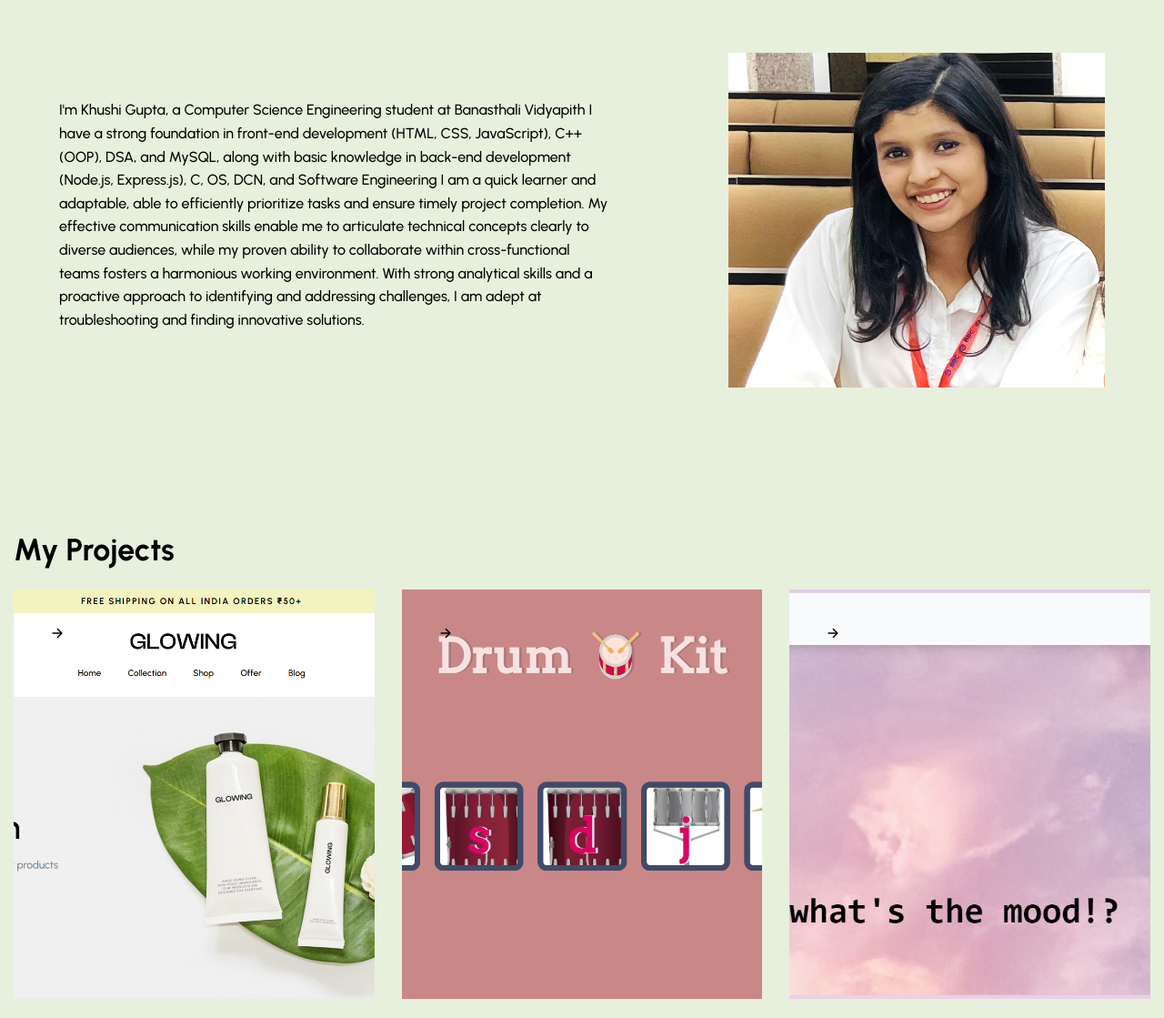
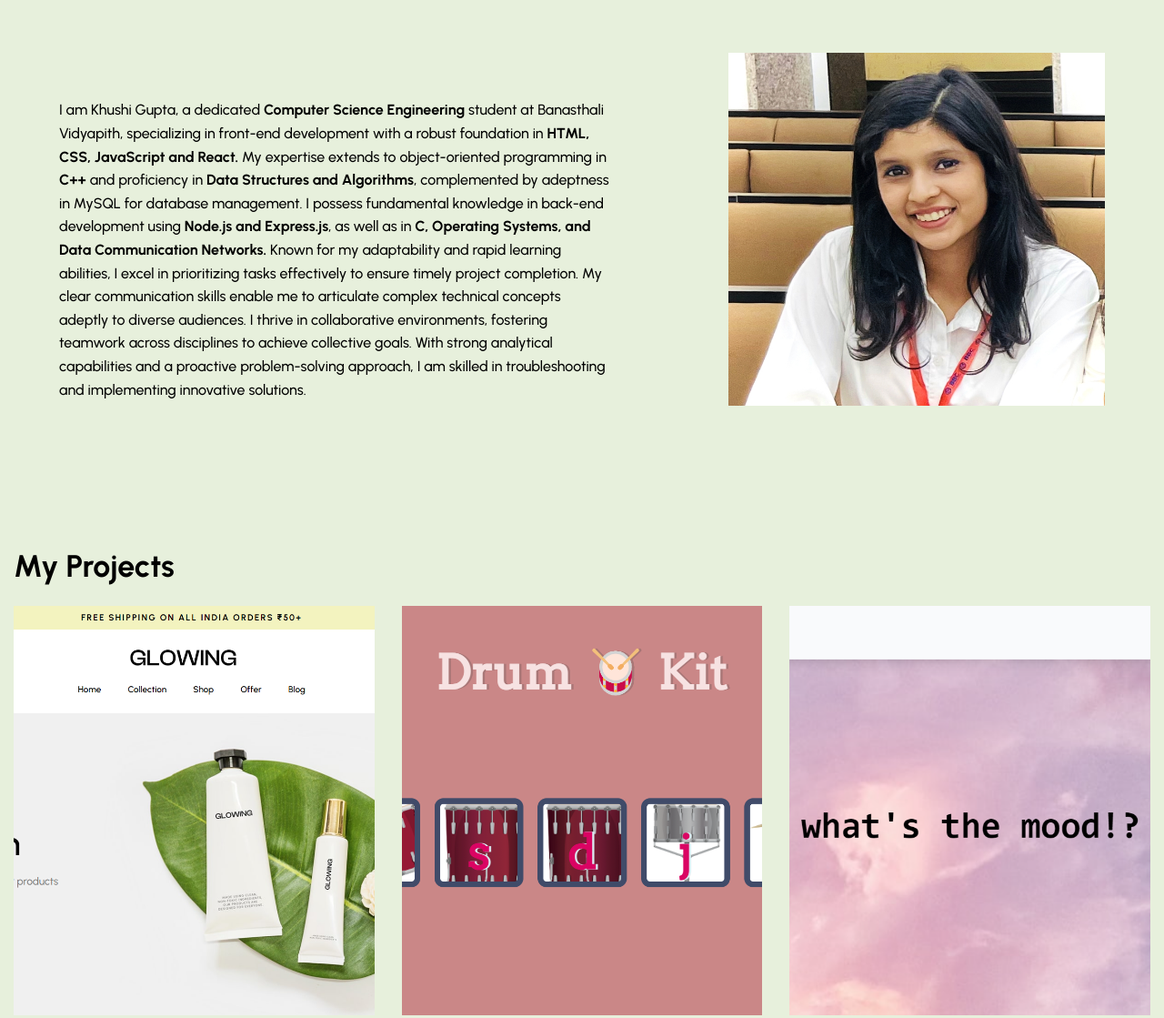
Before and after one commit to k-gupta2518/Portfolio, a plain HTML site: page index.html in a window 1280 px wide. Shown: the part 520-1639 px from the top of the page at 91% size. Drawn offline with nearby package versions, Linux system fonts and the light colour scheme.

```diff
--- a/index.html
+++ b/index.html
@@ -133,14 +133,9 @@
 
                 <p class="container">
                   <div container-my>
-                    I'm Khushi Gupta, a Computer Science Engineering student at Banasthali Vidyapith
-                  I have a strong foundation in front-end development (HTML, CSS, JavaScript), C++ (OOP), DSA, and MySQL,
-                   along with basic knowledge in back-end development (Node.js, Express.js), C, OS, DCN, and Software Engineering
-                  I am a quick learner and adaptable, able to efficiently prioritize tasks and ensure timely project completion.
-                  My effective communication skills enable me to articulate technical concepts clearly to diverse audiences,
-                  while my proven ability to collaborate within cross-functional teams fosters a harmonious working environment.
-                  With strong analytical skills and a proactive approach to identifying and addressing challenges,
-                  I am adept at troubleshooting and finding innovative solutions.
+                    I am Khushi Gupta, a dedicated<b> Computer Science Engineering </b> student at Banasthali Vidyapith, specializing in front-end development with a robust foundation in<b> HTML, CSS, JavaScript and React.</b> My expertise extends to object-oriented programming in <b>C++</b> and proficiency in <b>Data Structures and Algorithms</b>, complemented by adeptness in MySQL for database management. I possess fundamental knowledge in back-end development using<b> Node.js and Express.js</b>, as well as in <b>C, Operating Systems, and Data Communication Networks.</b>
+
+                    Known for my adaptability and rapid learning abilities, I excel in prioritizing tasks effectively to ensure timely project completion. My clear communication skills enable me to articulate complex technical concepts adeptly to diverse audiences. I thrive in collaborative environments, fostering teamwork across disciplines to achieve collective goals. With strong analytical capabilities and a proactive problem-solving approach, I am skilled in troubleshooting and implementing innovative solutions.
                 </div></p>
 
               </div>
@@ -160,54 +155,36 @@
 
       <section class="section projects" id="projects" aria-label="projects" data-section>
         <div class="container">
-
           <div class="title-wrapper">
             <h2 class="h2 section-title">My Projects</h2>
           </div>
-
           <ul class="about-list">
-
             <li>
               <div class="about-card has-before hover:shine">
                 <a href="https://ecommerce-omega-sandy.vercel.app/" class="btn-link">
-                  <ion-icon name="arrow-forward" aria-hidden="true"></ion-icon>
+                <div class="has-bg-image" style="background-image: url('assets/Screenshot\ 2024-07-05\ 005319.png')"></div>
                 </a>
-
-                <div class="has-bg-image" style="background-image: url('assets/Screenshot\ 2024-07-05\ 005319.png')"></div>
-
               </div>
             </li>
             <li>
               <div class="about-card has-before hover:shine">
-
                 <a href="https://drumgame-lemon.vercel.app/" class="btn-link">
-                  <ion-icon name="arrow-forward" aria-hidden="true"></ion-icon>
-                </a>
-
                 <div class="has-bg-image" style="background-image: url('assets/Screenshot\ 2024-07-05\ 005300.png')"></div>
-
+                  </a>
               </div>
             </li>
             <li>
               <div class="about-card has-before hover:shine">
                 <a href="https://fun-sepia.vercel.app/" class="btn-link">
-                  <ion-icon name="arrow-forward" aria-hidden="true"></ion-icon>
-                </a>
-
-                <div class="has-bg-image" style="background-image: url('assets/Screenshot\ 2024-07-05\ 005213.png')"></div>
-
+                 <div class="has-bg-image" style="background-image: url('assets/Screenshot\ 2024-07-12\ 173119.png')"></div>
+                  </a>
               </div>
             </li>
             <li>
               <div class="about-card has-before hover:shine">
-
                 <a href="https://zomato-web-psi.vercel.app/" class="btn-link">
-
-                  <ion-icon name="arrow-forward" aria-hidden="true"></ion-icon>
-                </a>
-
-                <div class="has-bg-image" style="background-image: url('assets/Screenshot\ 2024-07-05\ 005232.png')"></div>
-
+                <div class="has-bg-image" style="background-image: url('assets/Screenshot\ 2024-07-12\ 173442.png')"></div>
+                  </a>
               </div>
             </li>
           </ul>
--- a/style.css
+++ b/style.css
@@ -139,10 +139,11 @@
   }
   .my-image{
   height: 400px;
-  margin-top: -20%;
+  margin-top: -15%;
 }
   .container-my{
    align-self: center;
+   text-align: justify;
   }
   .h2-large {
     color: var(--black);
```
Also changed, not shown: assets/Screenshot 2024-07-05 005213.png (deleted), assets/Screenshot 2024-07-05 005232.png (deleted), assets/Screenshot 2024-07-12 173119.png (added), assets/Screenshot 2024-07-12 173442.png (added).
